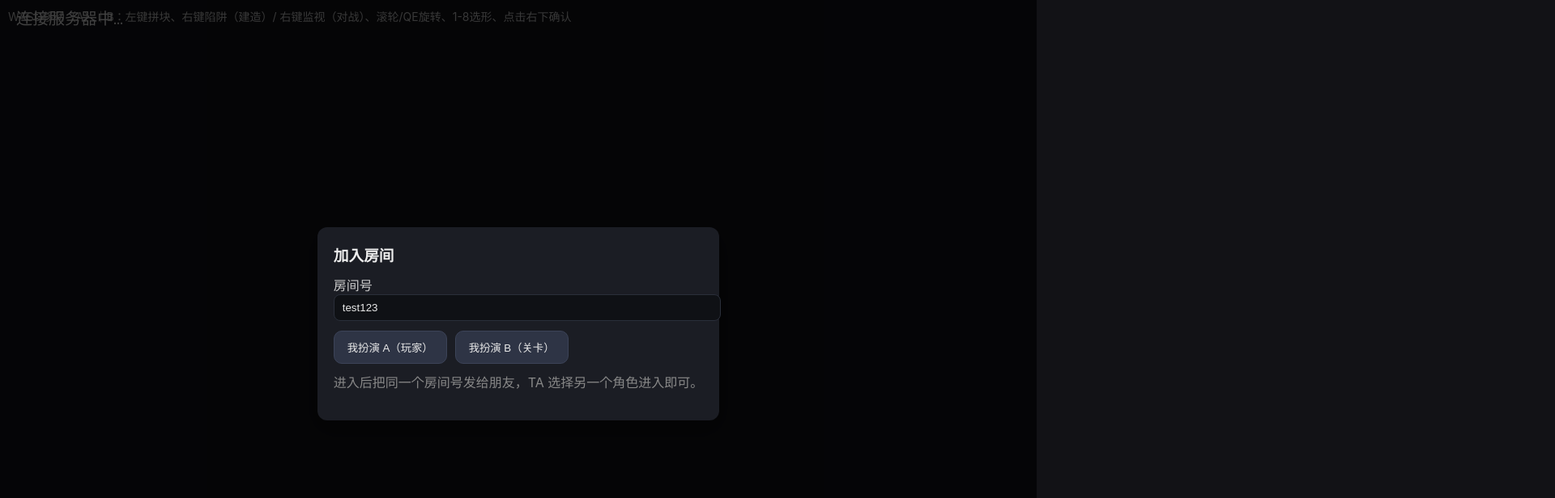
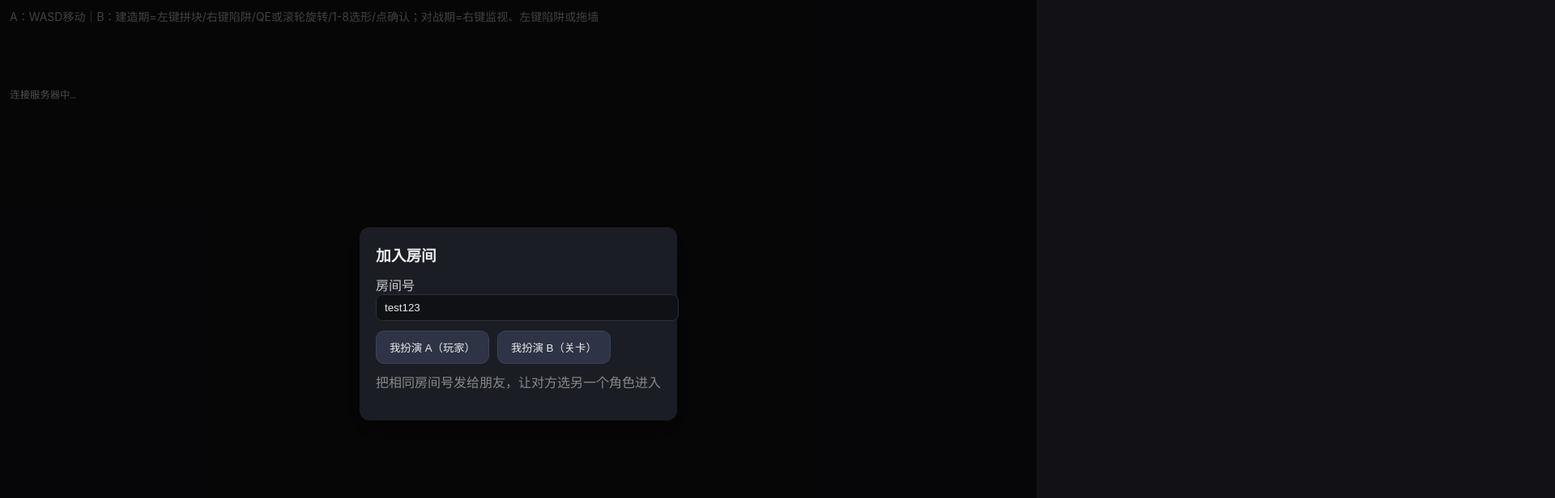
Before and after one commit to 25Neil25/maze-client, a plain HTML site: page index.html in a window 1280 px wide. Shown: the top 616 px of the page at 81% size, 1920 px wide, since content can reach past the window. Drawn offline with Linux system fonts and the light colour scheme.

Commit message:
Update index.html

```diff
--- a/index.html
+++ b/index.html
@@ -2,9 +2,13 @@
 <meta charset="utf-8" />
 <title>迷宫对抗（联机版）</title>
 <style>
-  html,body{margin:0;background:#121216;color:#eaeaea;font-family:-apple-system,Segoe UI,Arial}
-  #hud{position:fixed;left:10px;top:10px;font-size:14px;color:#bbb}
-  #join{position:fixed;inset:0;background:rgba(0,0,0,.7);display:flex;align-items:center;justify-content:center}
+  html,body{height:100%;margin:0;background:#121216;color:#eaeaea;font-family:-apple-system,Segoe UI,Arial}
+  .wrap{min-height:100%;display:flex;align-items:center;justify-content:center}
+  #hud{position:fixed;left:12px;top:10px;font-size:14px;color:#bbb}
+  #join,#ready{
+    position:fixed;inset:0;background:rgba(0,0,0,.65);
+    display:flex;align-items:center;justify-content:center
+  }
   .card{background:#1b1d24;padding:20px;border-radius:12px;min-width:320px;box-shadow:0 10px 30px rgba(0,0,0,.35)}
   .card h3{margin:0 0 12px;color:#eee}
   label{display:block;margin:8px 0;color:#ccc}
@@ -12,9 +16,10 @@
   .row{display:flex;gap:10px;margin-top:12px}
   button{background:#2e3445;border:1px solid #3c4358;border-radius:10px;color:#eaeaea;padding:10px 16px;cursor:pointer}
   button:hover{background:#394159}
-  canvas{display:block;margin:0 auto}
+  canvas{display:block;max-width:100vw;max-height:100vh}
 </style>
-<div id="hud">WASD移动（A）｜B：左键拼块、右键陷阱（建造）/ 右键监视（对战）、滚轮/QE旋转、1-8选形、点击右下确认</div>
+
+<div id="hud">A：WASD移动｜B：建造期=左键拼块/右键陷阱/QE或滚轮旋转/1-8选形/点确认；对战期=右键监视、左键陷阱或拖墙</div>
 
 <div id="join">
   <div class="card">
@@ -26,9 +31,23 @@
       <button onclick="startClient('A')">我扮演 A（玩家）</button>
       <button onclick="startClient('B')">我扮演 B（关卡）</button>
     </div>
-    <p style="color:#888;margin-top:10px">进入后把同一个房间号发给朋友，TA 选择另一个角色进入即可。</p>
+    <p style="color:#888;margin-top:10px">把相同房间号发给朋友，让对方选另一个角色进入</p>
   </div>
 </div>
 
-<canvas id="cv"></canvas>
+<div id="ready" style="display:none">
+  <div class="card" style="text-align:center">
+    <h3 id="readyTitle">准备开始</h3>
+    <p id="readyHint" style="color:#aaa;margin:8px 0 16px">双方都点准备后开始</p>
+    <div class="row" style="justify-content:center">
+      <button id="btnReady" onclick="toggleReady(true)">我已准备</button>
+      <button onclick="toggleReady(false)">取消准备</button>
+    </div>
+  </div>
+</div>
+
+<div class="wrap">
+  <canvas id="cv"></canvas>
+</div>
+
 <script src="main.js"></script>
```
